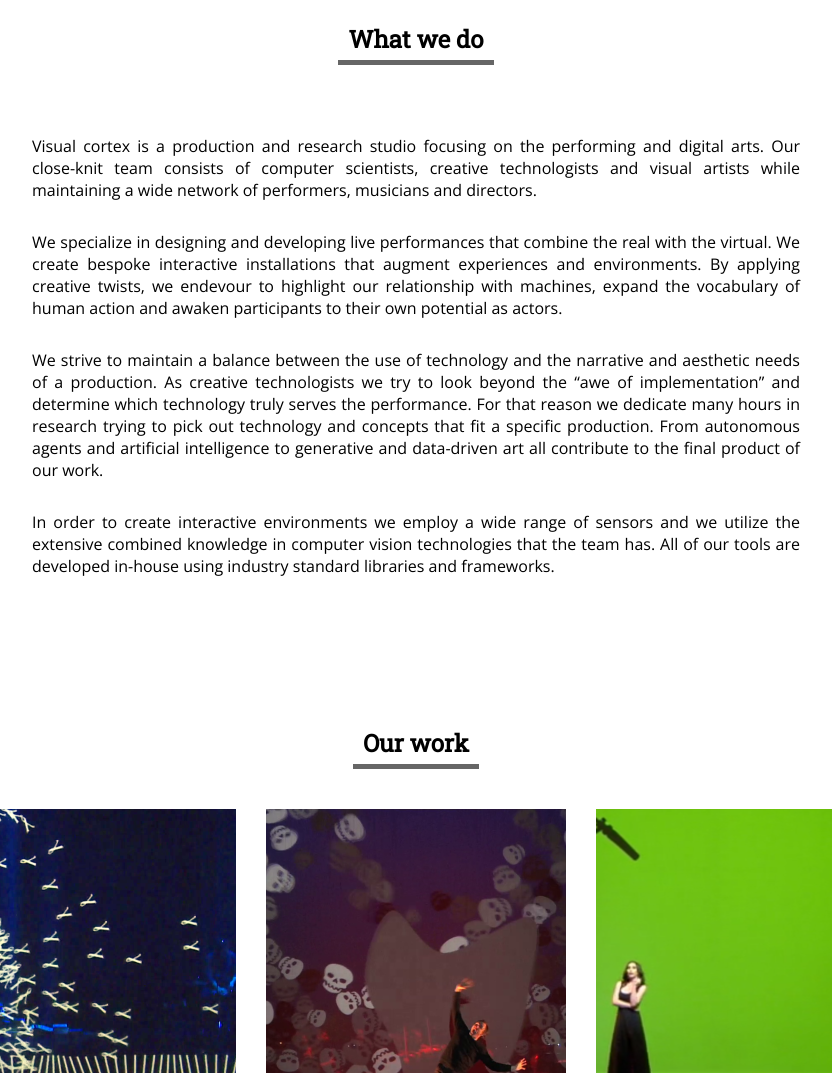
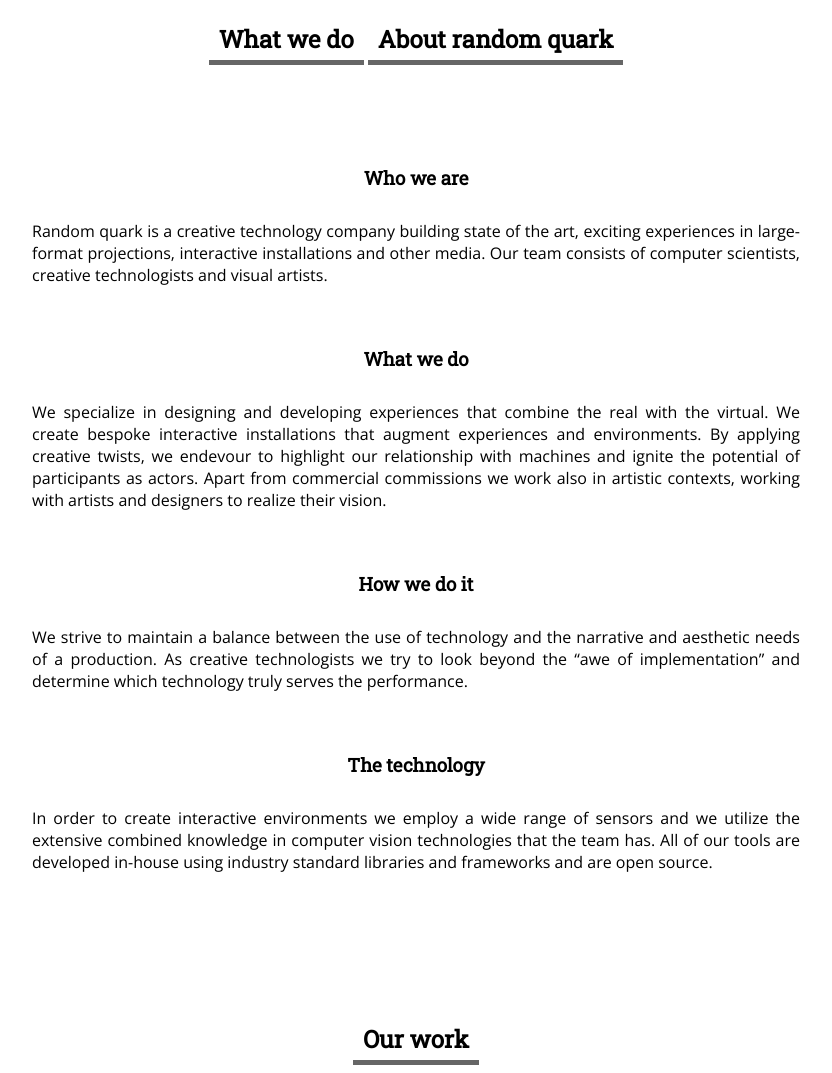
Before and after one commit to tomchambers2/creative-tech-static, a plain HTML site: page index.html in a window 1280 px wide. Shown: the part 900-1973 px from the top of the page, without its empty margins (224-1056 px from the left). Drawn offline with nearby package versions, Linux system fonts and the light colour scheme.

Commit message:
Update 2016-01-16T11:58:28.488Z

```diff
--- a/index.html
+++ b/index.html
@@ -34,10 +34,15 @@
 	<section class="what">
 		<a name="what"></a>
 		<h2>What we do</h2>
-		<p>Visual cortex is a production and research studio focusing on the performing and digital arts. Our close-knit team consists of computer scientists, creative technologists and visual artists while maintaining a wide network of performers, musicians and directors.</p>
-		<p>We specialize in designing and developing live performances that combine the real with the virtual. We create bespoke interactive installations that augment experiences and environments. By applying creative twists, we endevour to highlight our relationship with machines, expand the vocabulary of human action and awaken participants to their own potential as actors.</p>
-		<p>We strive to maintain a balance between the use of technology and the narrative and aesthetic needs of a production. As creative technologists we try to look beyond the “awe of implementation” and determine which technology truly serves the performance. For that reason we dedicate many hours in research trying to pick out technology and concepts that fit a specific production. From autonomous agents and artificial intelligence to generative and data-driven art all contribute to the final product of our work.</p>
-		<p>In order to create interactive environments we employ a wide range of sensors and we utilize the extensive combined knowledge in computer vision technologies that the team has. All of our tools are developed in-house using industry standard libraries and frameworks.</p>
+		<h2>About random quark</h2>
+		<h3>Who we are</h3>
+		<p>Random quark is a creative technology company building state of the art, exciting experiences in large-format projections, interactive installations and other media. Our team consists of computer scientists, creative technologists and visual artists.</p>
+		<h3>What we do</h3>
+		<p>We specialize in designing and developing experiences that combine the real with the virtual. We create bespoke interactive installations that augment experiences and environments. By applying creative twists, we endevour to highlight our relationship with machines and ignite the potential of participants as actors. Apart from commercial commissions we work also in artistic contexts, working with artists and designers to realize their vision.</p>
+		<h3>How we do it</h3>
+		<p>We strive to maintain a balance between the use of technology and the narrative and aesthetic needs of a production. As creative technologists we try to look beyond the “awe of implementation” and determine which technology truly serves the performance.</p>
+		<h3>The technology</h3>
+		<p>In order to create interactive environments we employ a wide range of sensors and we utilize the extensive combined knowledge in computer vision technologies that the team has. All of our tools are developed in-house using industry standard libraries and frameworks and are open source.</p>
 	</section>
 
 	<section class="work">
```
